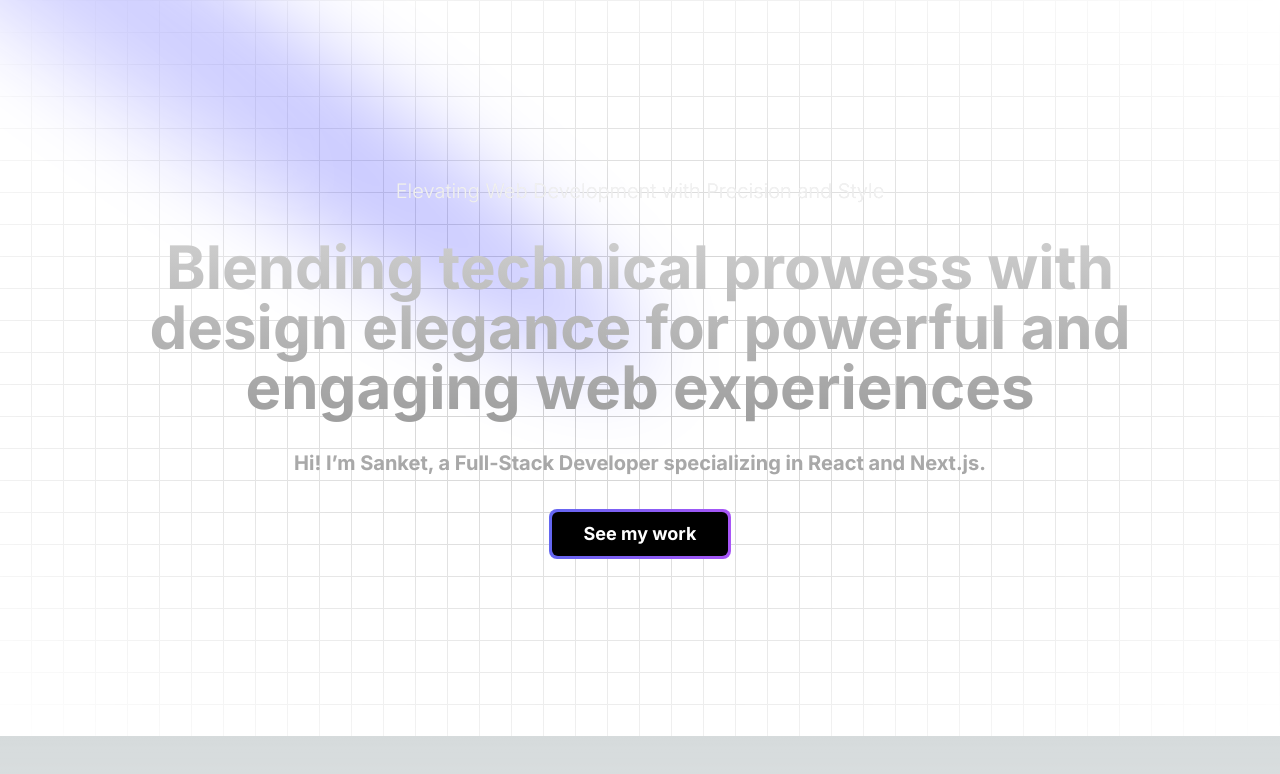
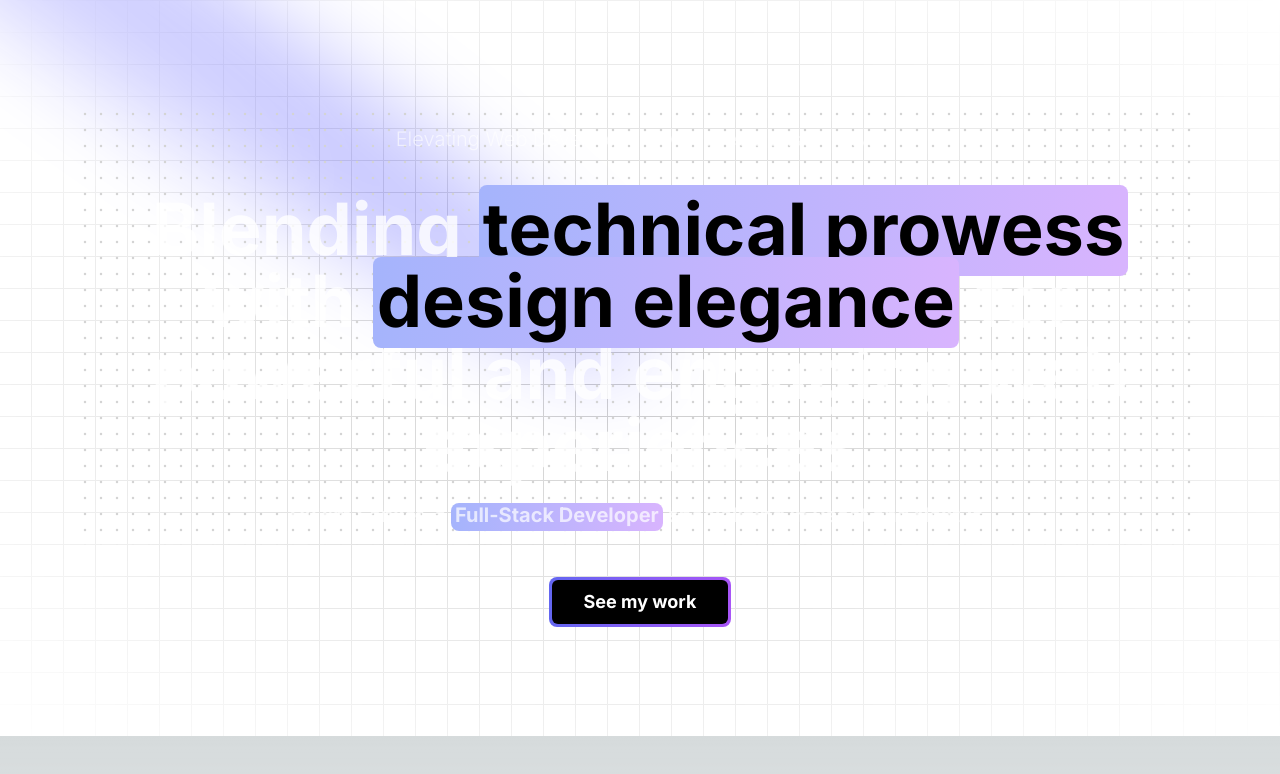
Before and after one commit to SanketSonawane11/Portfolio, a Next.js app: page / in a window 1280 px wide. Shown: the top 774 px of the page. Built offline with nearby package versions, Linux system fonts and the light colour scheme.

Commit message:
Completed hero (Animations remaining)

```diff
--- a/package.json
+++ b/package.json
@@ -16,6 +16,7 @@
     "next-themes": "^0.3.0",
     "react": "^18",
     "react-dom": "^18",
+    "react-intersection-observer": "^9.13.0",
     "tailwind-merge": "^2.4.0"
   },
   "devDependencies": {
--- a/src/app/Components/Hero/Hero.tsx
+++ b/src/app/Components/Hero/Hero.tsx
@@ -1,6 +1,7 @@
 import React from "react";
 import { Spotlight } from "../ui/Spotlight";
 import { GridBackground } from "../ui/Grid-background";
+import { HeroHighlight, Highlight } from "../ui/Hero-highlight";
 
 function Hero() {
   return (
@@ -8,18 +9,25 @@
       <Spotlight className="top-[-10%] left-[15%]" fill="blue" />
       <Spotlight className="top-[-30%] left-[-10%]" fill="white" />
       <GridBackground className="flex flex-col w-[100%] items-center justify-center">
-        <div className="text-center w-[30rem] md:min-w-[50rem] lg:min-w-[70rem] flex-col flex items-center gap-8 justify-center">
-          <h1 className="text-lg md:text-xl font-light text-white/60">
-            Elevating Web Development with Precision and Style
-          </h1>
-          <h1 className=" text-3xl md:text-6xl flex items-center justify-center">
-            Blending technical prowess with design elegance for powerful and
-            engaging web experiences
-          </h1>
-          <div className="text-xl text-white/20">
-            Hi! I’m Sanket, a Full-Stack Developer specializing in React and
-            Next.js.
-          </div>
+        <div className="text-center w-[32rem] md:min-w-[50rem] lg:min-w-[70rem] flex-col flex items-center gap-8 justify-center">
+          <HeroHighlight className="text-white/80 text-4xl md:text-5xl lg:text-7xl">
+            <h1 className="text-lg mb-5 md:mb-10 md:text-xl font-light text-white/60">
+              Elevating Web Development with Precision and Style
+            </h1>
+            Blending{" "}
+            <Highlight className="text-black dark:text-white">
+              technical prowess
+            </Highlight>{" "}
+            with{" "}
+            <Highlight className="text-black dark:text-white">
+              design elegance
+            </Highlight>{" "}
+            for powerful and engaging web experiences
+            <div className="text-xl mt-8 md:mt-5 text-white/70">
+              Hi! I’m Sanket, a <Highlight>Full-Stack Developer</Highlight>{" "}
+              specializing in React and Next.js.
+            </div>
+          </HeroHighlight>
           <button className="p-[3px] relative">
             <div className="absolute inset-0 bg-gradient-to-r from-indigo-500 to-purple-500 rounded-lg" />
             <div className="px-8 py-2 text-sm md:text-lg bg-black rounded-[6px]  relative group transition duration-200 text-white hover:bg-transparent">
--- /dev/null
+++ b/src/app/Components/ui/Hero-highlight.tsx
@@ -0,0 +1,96 @@
+"use client";
+import { cn } from "@/lib/utils";
+import { useMotionValue, motion, useMotionTemplate } from "framer-motion";
+import React from "react";
+
+export const HeroHighlight = ({
+  children,
+  className,
+  containerClassName,
+}: {
+  children: any;
+  className?: string;
+  containerClassName?: string;
+}) => {
+  let mouseX = useMotionValue(0);
+  let mouseY = useMotionValue(0);
+
+  function handleMouseMove({
+    currentTarget,
+    clientX,
+    clientY,
+  }: React.MouseEvent<HTMLDivElement>) {
+    if (!currentTarget) return;
+    let { left, top } = currentTarget.getBoundingClientRect();
+
+    mouseX.set(clientX - left);
+    mouseY.set(clientY - top);
+  }
+  return (
+    <div
+      className={cn(
+        "relative p-4 h-fit w-fit flex items-center bg-transparent dark:bg-transparent justify-center group",
+        containerClassName
+      )}
+      onMouseMove={handleMouseMove}
+    >
+      <div className="absolute inset-0 bg-dot-thick-neutral-300 dark:bg-dot-thick-neutral-800  pointer-events-none" />
+      <motion.div
+        className="pointer-events-none bg-dot-thick-indigo-500 dark:bg-dot-thick-indigo-500   absolute inset-0 opacity-0 transition duration-300 group-hover:opacity-100"
+        style={{
+          WebkitMaskImage: useMotionTemplate`
+            radial-gradient(
+              200px circle at ${mouseX}px ${mouseY}px,
+              black 0%,
+              transparent 100%
+            )
+          `,
+          maskImage: useMotionTemplate`
+            radial-gradient(
+              200px circle at ${mouseX}px ${mouseY}px,
+              black 0%,
+              transparent 100%
+            )
+          `,
+        }}
+      />
+
+      <div className={cn("relative z-20", className)}>{children}</div>
+    </div>
+  );
+};
+
+export const Highlight = ({
+  children,
+  className,
+}: {
+  children: React.ReactNode;
+  className?: string;
+}) => {
+  return (
+    <motion.span
+      initial={{
+        backgroundSize: "0% 100%",
+      }}
+      animate={{
+        backgroundSize: "100% 100%",
+      }}
+      transition={{
+        duration: 2,
+        ease: "linear",
+        delay: 0.5,
+      }}
+      style={{
+        backgroundRepeat: "no-repeat",
+        backgroundPosition: "left center",
+        display: "inline",
+      }}
+      className={cn(
+        `relative inline-block pb-1   px-1 rounded-lg bg-gradient-to-r from-indigo-300 to-purple-300 dark:from-indigo-500 dark:to-purple-500`,
+        className
+      )}
+    >
+      {children}
+    </motion.span>
+  );
+};
--- a/tailwind.config.ts
+++ b/tailwind.config.ts
@@ -59,6 +59,11 @@
               `<svg xmlns="http://www.w3.org/2000/svg" viewBox="0 0 32 32" width="16" height="16" fill="none"><circle fill="${value}" id="pattern-circle" cx="10" cy="10" r="1.6257413380501518"></circle></svg>`
             )}")`,
           }),
+          "bg-dot-thick": (value: any) => ({
+            backgroundImage: `url("${svgToDataUri(
+              `<svg xmlns="http://www.w3.org/2000/svg" viewBox="0 0 32 32" width="16" height="16" fill="none"><circle fill="${value}" id="pattern-circle" cx="10" cy="10" r="2.5"></circle></svg>`
+            )}")`,
+          }),
         },
         { values: flattenColorPalette(theme("backgroundColor")), type: "color" }
       );
```
Also changed, not shown: 1 other file (tests, documents, lock files or other folders).
